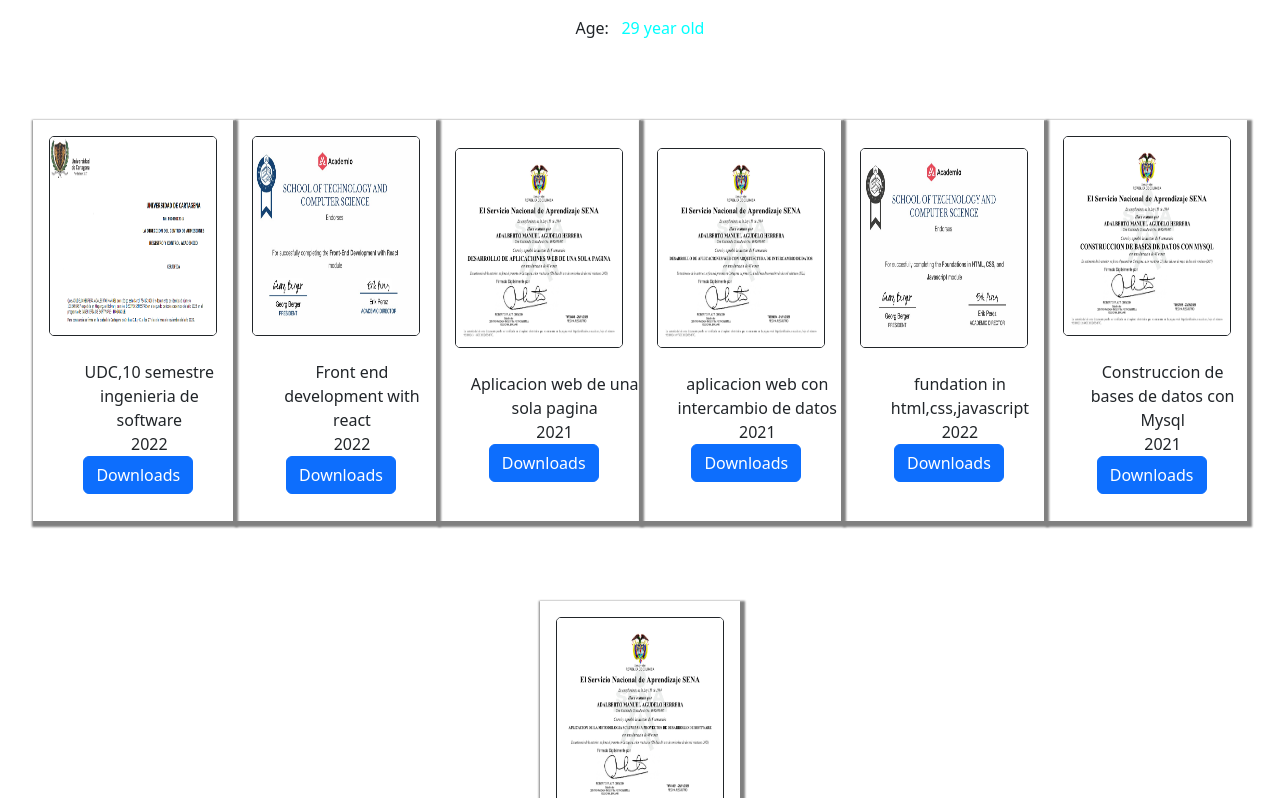
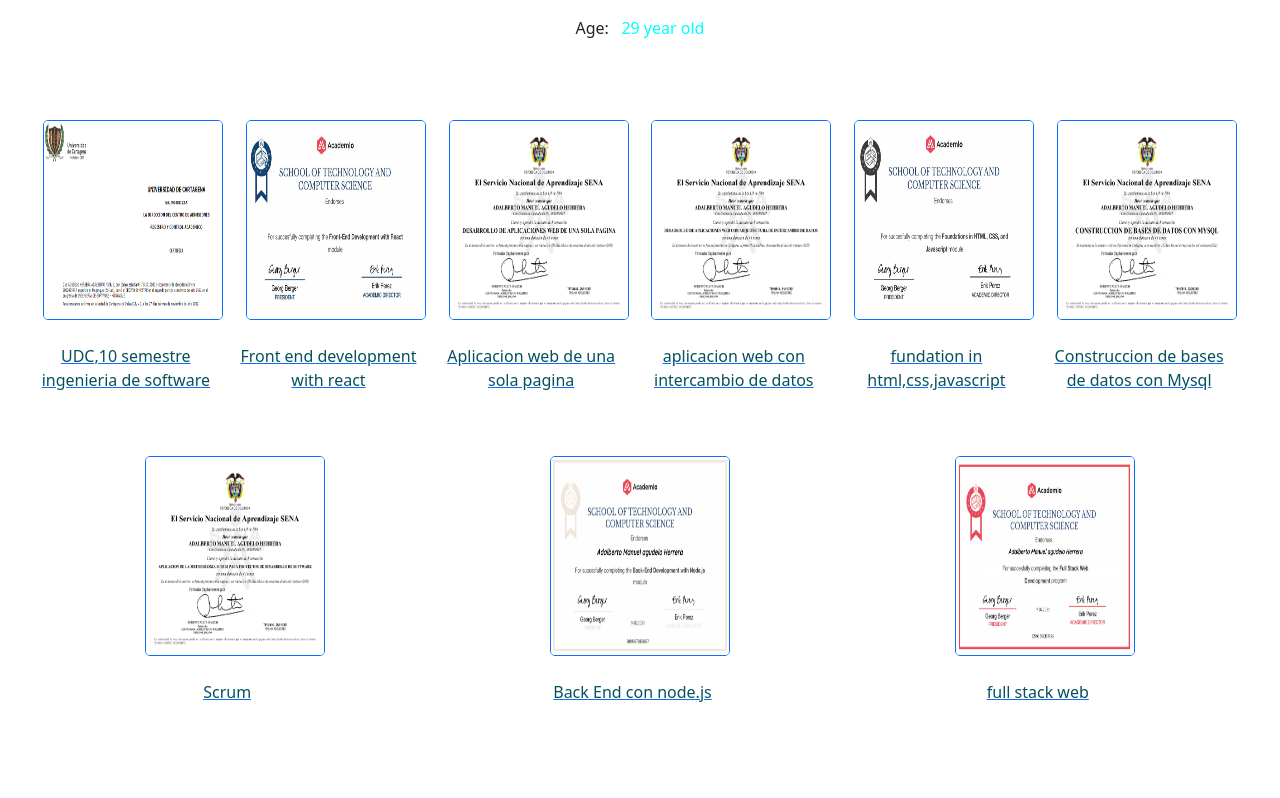
Before and after one commit to adammaster29/certificate, a React (Vite) app: page /#/ in a window 1280 px wide. Shown: the part 562-1360 px from the top of the page. After the commit the page ends 1298 px from the top, so only its background shows below. Built offline with nearby package versions, Linux system fonts and the light colour scheme.

Commit message:
actualizacion de certificados

```diff
--- a/src/App.css
+++ b/src/App.css
@@ -4,18 +4,23 @@
     padding: 2rem;
     text-align: center;
   }
+/*img of certificate*/
+.img-certificate{
+width: 180px;
+margin: 0 auto;
+}
 
-
+/*img general*/
 img{max-width: 100%;
     height: 200px;
     border-radius: 5px;
-border: 1px solid;
+border: 1px solid ;
 margin-top: 1rem;
 margin-right: 2rem;
 }
 .img-adam{
     width: 80%;
-    height: ;
+    /* height: ; */
     margin: 0 auto;
     border: none;
 }
@@ -30,8 +35,8 @@
 }
 
 .container--certificate{
-    width:90%;
-    height: 420px;
+
+    width:300px;
 display: flex;
 flex-direction: column;
 justify-content: center;
@@ -40,9 +45,11 @@
 margin-top: 1rem;
 margin-left: auto;
 margin-right: auto;
-box-shadow: 2px 3px 2px 3px gray;
+/* box-shadow: 2px 3px 2px 3px gray; */
 transition: all 0.5s ease-in;
 }
+
+
  .container--certificate:hover{
 transform: translateY(-0.5em);
 box-shadow: 2px 3px 2px 3px rgb(67, 47, 80);
@@ -51,6 +58,15 @@
 }
 .btn{margin-bottom: 0.2rem;
 margin-left: -20%;
+}
+
+
+li{
+color:#055160;
+display: flex;
+justify-content: center;
+justify-items: center;
+margin-right: 15px;
 }
 
 
@@ -75,4 +91,5 @@
         width: 80%;
         min-height: 450px;
     }
+
 }
--- a/src/componets/Home.jsx
+++ b/src/componets/Home.jsx
@@ -12,24 +12,17 @@
 
        {certificates.map(certificate => (
 
-         <ul className="container--certificate"  key={certificate.id} >
+         <a href={certificate.pdf} target="_blank" className="container--certificate"  key={certificate.id} >
 
-           <img src={certificate.image.url} alt="" />
+           <img className='img-certificate' src={certificate.image.url} alt="" />
 
            <br />
            <li>
 
              {certificate.name}
            </li>
-           <li>
 
-             {certificate.year}
-           </li>
-
-           <li>
-            <a href={certificate.pdf} target="_blank" >< Button className="btn btn-center" >Downloads</Button></a>
-           </li><br />
-         </ul>
+         </a>
        ))}
 
 
--- a/src/list.json
+++ b/src/list.json
@@ -1,52 +1,72 @@
-[{
-    "id":"1",
-"name":"UDC,10 semestre ingenieria de software",
-"year":"2022",
-"image":{"url":"certificado/certificado udc.png"},
-"pdf":"https://drive.google.com/file/d/1jh0_Iuiip2zMSrEemC90vCFZBwg1hhup/view?usp=share_link"
+[
+  {
+    "id": "1",
+    "name": "UDC,10 semestre ingenieria de software",
+    "year": "2022",
+    "image": { "url": "certificado/certificado udc.png" },
+    "pdf": "https://drive.google.com/file/d/1jh0_Iuiip2zMSrEemC90vCFZBwg1hhup/view?usp=share_link"
   },
   {
-    "id":"2",
-    "name":"Front end development with react",
-    "year":"2022",
-    "image":{"url":"certificado/certificado react academlo.jpg"},
-    "pdf":"https://certificates.academlo.com/en/verify/30381415812939"
+    "id": "2",
+    "name": "Front end development with react",
+    "year": "2022",
+    "image": { "url": "certificado/certificado react academlo.jpg" },
+    "pdf": "https://certificates.academlo.com/en/verify/30381415812939"
   },
   {
-    "id":"3",
-    "name":"Aplicacion web de una sola pagina",
-    "year":"2021",
-    "image":{"url":"certificado/aplicaciones web de una sola pagina_page-0001.jpg"},
-    "pdf":"https://drive.google.com/file/d/1reGDrguwWRTTDxAJEh_9sy-9eDwVCHRe/view?usp=share_link"
+    "id": "3",
+    "name": "Aplicacion web de una sola pagina",
+    "year": "2021",
+    "image": {
+      "url": "certificado/aplicaciones web de una sola pagina_page-0001.jpg"
+    },
+    "pdf": "https://drive.google.com/file/d/1reGDrguwWRTTDxAJEh_9sy-9eDwVCHRe/view?usp=share_link"
   },
   {
-    "id":"4",
-    "name":"aplicacion web con intercambio de datos",
-"year":"2021",
-"image":{"url":"certificado/DESARROLLO DE APLICACIONES WEB CON ARQUITECTURA DE INTERCAMBIO DE DATOS_pages-to-jpg-0001.jpg"},
-"pdf":"https://drive.google.com/file/d/1I3sLtuOLzAhQYnqprb7ZXomGLoP2M23V/view?usp=share_link"
+    "id": "4",
+    "name": "aplicacion web con intercambio de datos",
+    "year": "2021",
+    "image": {
+      "url": "certificado/DESARROLLO DE APLICACIONES WEB CON ARQUITECTURA DE INTERCAMBIO DE DATOS_pages-to-jpg-0001.jpg"
+    },
+    "pdf": "https://drive.google.com/file/d/1I3sLtuOLzAhQYnqprb7ZXomGLoP2M23V/view?usp=share_link"
   },
 
   {
-    "id":"5",
-    "name":"fundation in html,css,javascript",
-"year":"2022",
-"image":{"url":"certificado/certificado fundamentos.jpg"},
-"pdf":"https://certificates.academlo.com/en/verify/09973678506885"
+    "id": "5",
+    "name": "fundation in html,css,javascript",
+    "year": "2022",
+    "image": { "url": "certificado/certificado fundamentos.jpg" },
+    "pdf": "https://certificates.academlo.com/en/verify/09973678506885"
   },
   {
-    "id":"6",
-    "name":"Construccion de bases de datos con Mysql",
-    "year":"2021",
-    "image":{"url":"certificado/mysql_page-0001.jpg"},
-    "pdf":"https://drive.google.com/file/d/13QWwmnC0ZaXt0_FGB3MLZCYiE2W0vSi6/view?usp=share_link"
+    "id": "6",
+    "name": "Construccion de bases de datos con Mysql",
+    "year": "2021",
+    "image": { "url": "certificado/mysql_page-0001.jpg" },
+    "pdf": "https://drive.google.com/file/d/13QWwmnC0ZaXt0_FGB3MLZCYiE2W0vSi6/view?usp=share_link"
   },
   {
-    "id":"7",
-    "name":"Scrum",
-    "year":"2021",
-    "image":{"url":"certificado/scrum para desarrollo de software_page-0001.jpg"},
-    "pdf":"https://drive.google.com/file/d/11Hvk_yrxqr5hO8KDVMXD7137gqQRlzey/view?usp=share_link"
+    "id": "7",
+    "name": "Scrum",
+    "year": "2021",
+    "image": {
+      "url": "certificado/scrum para desarrollo de software_page-0001.jpg"
+    },
+    "pdf": "https://drive.google.com/file/d/11Hvk_yrxqr5hO8KDVMXD7137gqQRlzey/view?usp=share_link"
+  },
+  {
+    "id": "8",
+    "name": "Back End con node.js",
+    "year": "2023",
+    "image": { "url": "/public/image/node new.png" },
+    "pdf": "https://certificates.academlo.com/en/verify/50890375833887"
+  },
+  {
+    "id": "9",
+    "name": "full stack web",
+    "year": "2023",
+    "image": { "url":"/public/image/full stack .jpg" },
+    "pdf": "https://certificates.academlo.com/en/verify/52995092357995"
   }
-
 ]
--- a/vite.config.js
+++ b/vite.config.js
@@ -3,5 +3,8 @@
 
 // https://vitejs.dev/config/
 export default defineConfig({
-  plugins: [react()]
+  plugins: [react()],
+  server:{
+    host:true
+}
 })
```
Also changed, not shown: public/image/full stack .jpg (added), public/image/node new.png (added). Lines whose indentation alone changed are shown as unchanged.
